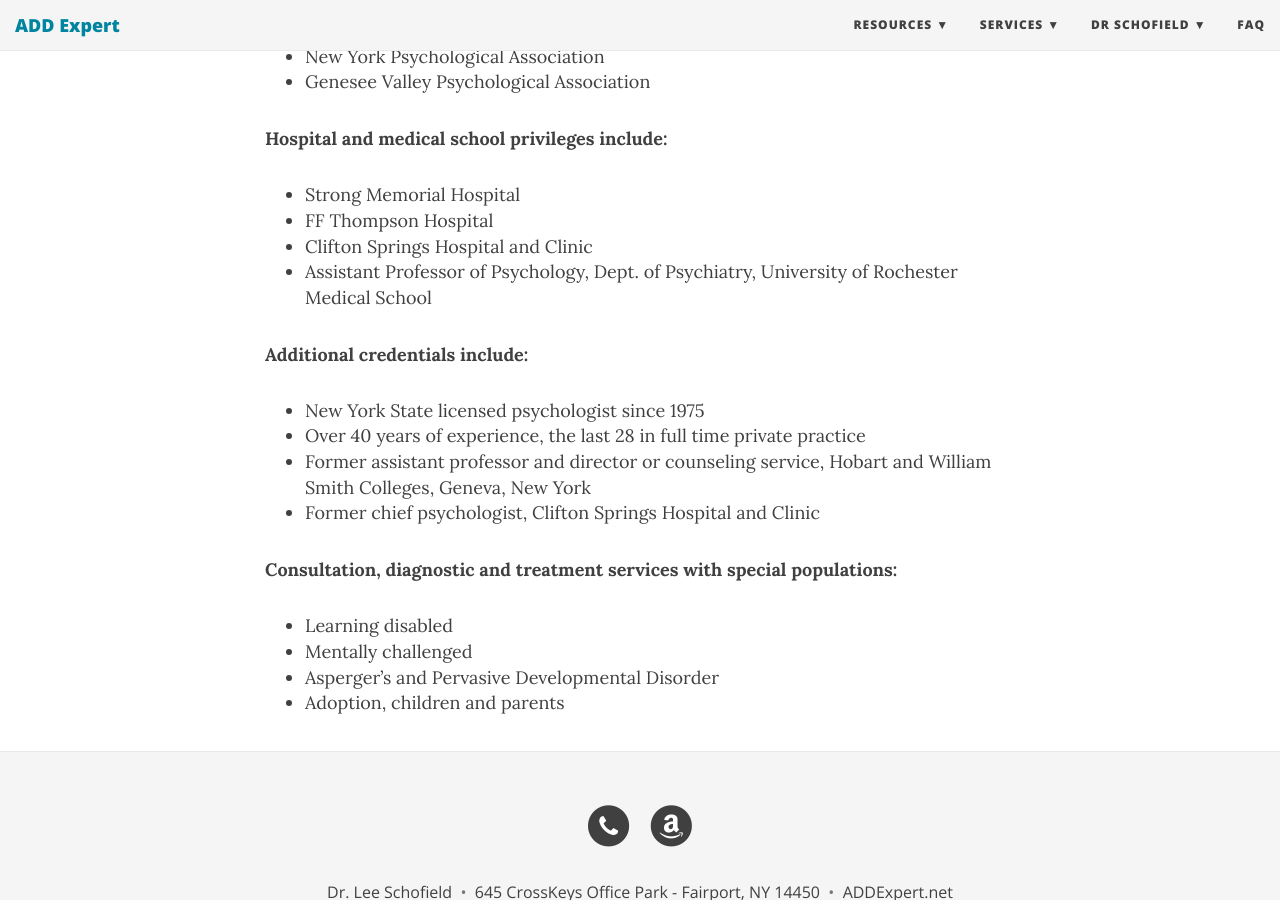
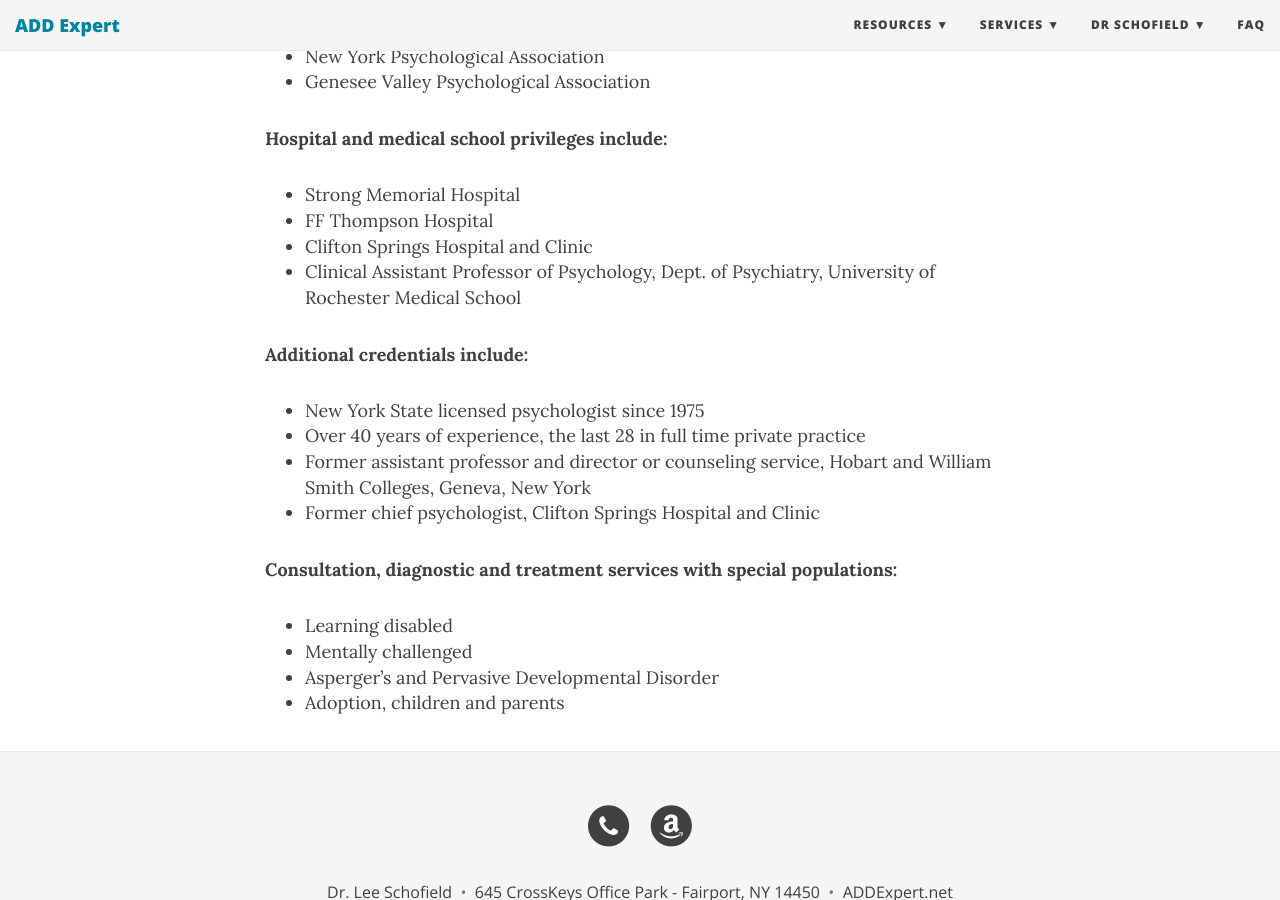
Before and after one commit to schof/schof.github.io, a Jekyll site: the page built from qualifications.md, in a window 1280 px wide and 900 px high, scrolled down 1359 px. Built offline with Jekyll 4.4.1, drawn with Linux system fonts in a browser that asks for light colours; nearby versions of some CDN libraries.

Commit message:
Biography tweak

```diff
--- a/qualifications.md
+++ b/qualifications.md
@@ -48,7 +48,7 @@ title: Qualifications
 * Strong Memorial Hospital
 * FF Thompson Hospital
 * Clifton Springs Hospital and Clinic
-* Assistant Professor of Psychology, Dept. of Psychiatry, University of Rochester Medical School
+* Clinical Assistant Professor of Psychology, Dept. of Psychiatry, University of Rochester Medical School
 
 **Additional credentials include:**
 
```
